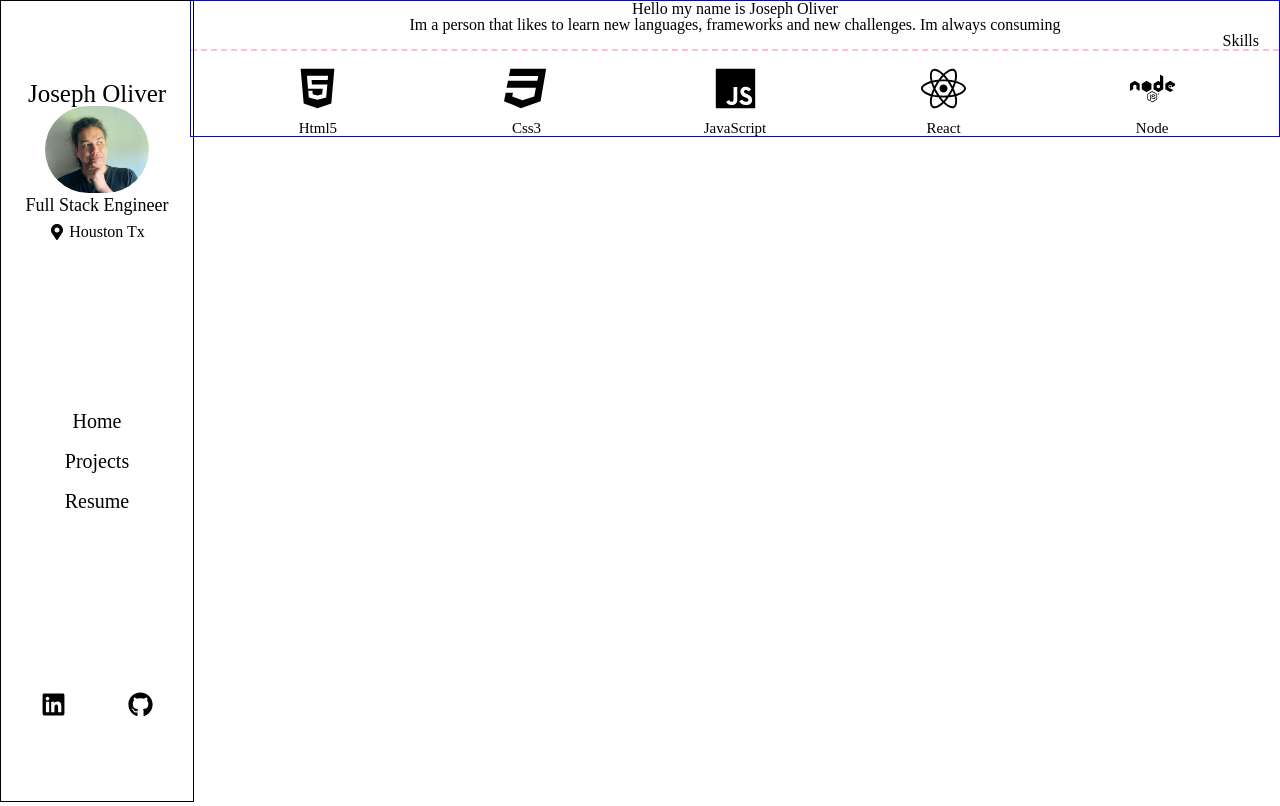
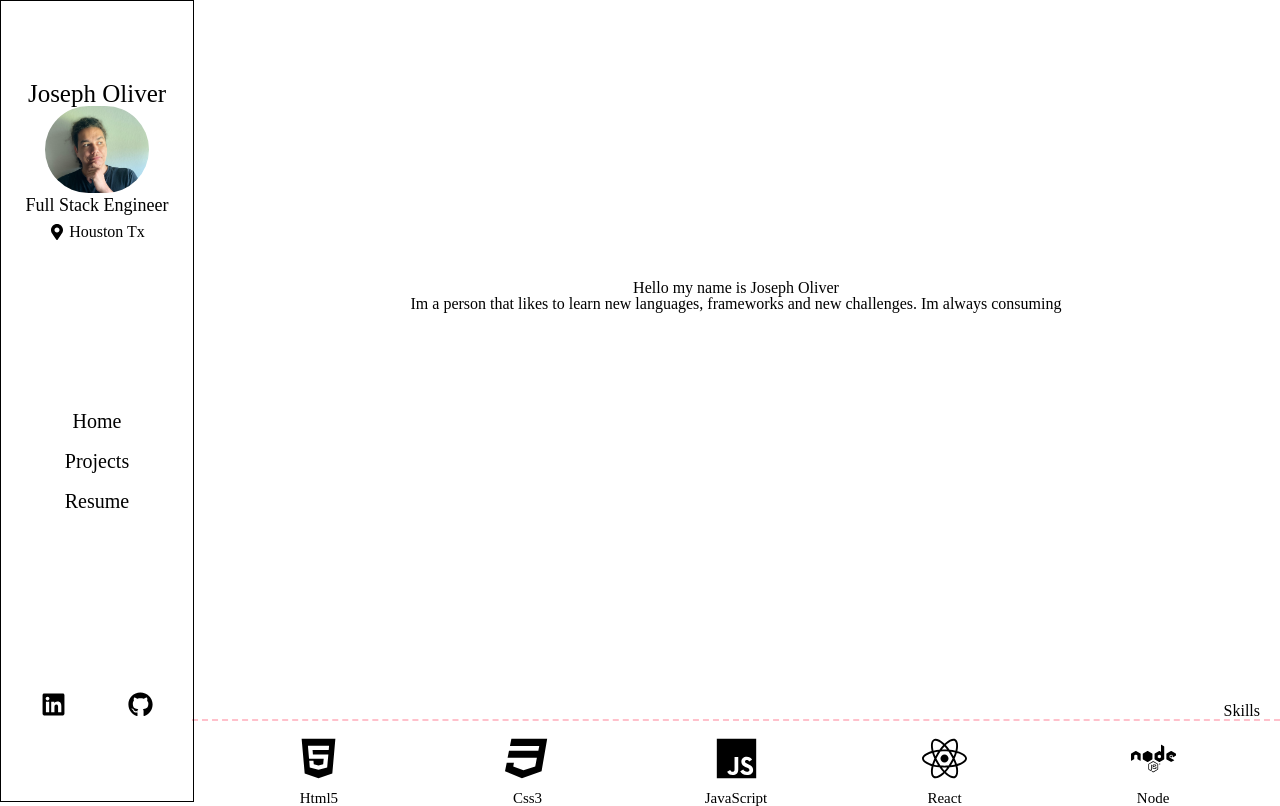
Before and after one commit to j0liver/mysite3, a React (Create React App) app: page / in a window 1280 px wide. Built offline with nearby package versions, Linux system fonts and the light colour scheme.

Commit message:
fixed home component

```diff
--- a/src/App.css
+++ b/src/App.css
@@ -3,13 +3,11 @@
 	text-align: center;
 	display: flex;
 	justify-content: flex-end;
-	border: 1px solid blue;
 	width: 85%;
 }
 @media (max-width: 760px){
 		.App{
 		  width: 75%;
-		  border: 2px solid pink;
 		}
 	}
 /* http://meyerweb.com/eric/tools/css/reset/
--- a/src/components/Home.css
+++ b/src/components/Home.css
@@ -6,8 +6,14 @@
 .HomeTextContainer{
     /* border: 1px solid blue; */
     width: 100%;
+    height: 97vh;
     display: flex;
     flex-direction: column;
     align-items: center;
-    justify-content: space-around;
+    justify-content: space-between;
+    margin-top: 30px;
 }
+
+.HomeTextContainer .text{
+    margin: 250px auto;
+}
--- a/src/components/Home.jsx
+++ b/src/components/Home.jsx
@@ -8,7 +8,7 @@ const Home = () => {
 
     return(
         <section className='HomeTextContainer'>
-            <section>
+            <section className='text'>
                 <h5>Hello my name is Joseph Oliver </h5>
                 <p>Im a person that likes to learn new languages, frameworks and new challenges. Im always consuming  <br/>
                     </p>
```
